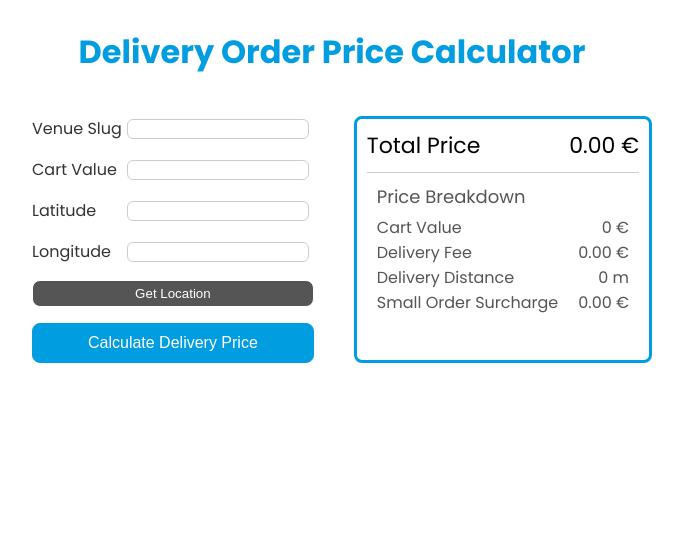
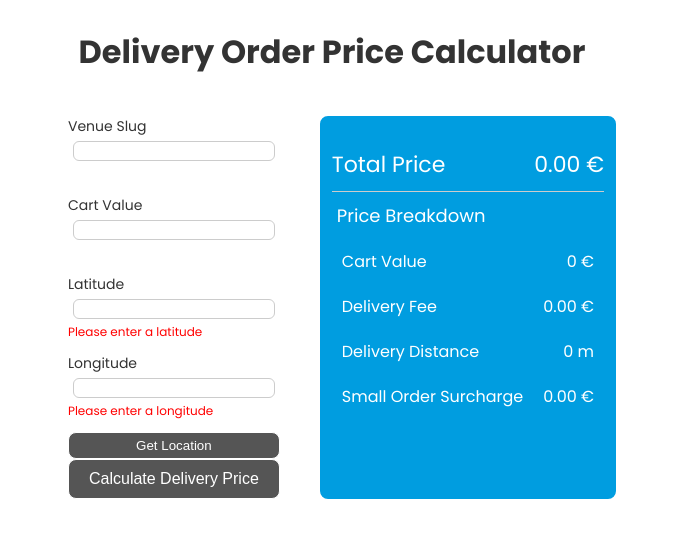
Before and after one commit to ito-miyuki/delivery-order-price-calculator, a React (Vite) app: page / in a window 1280 px wide. Shown: the top 538 px of the page, without its empty margins (308-991 px from the left). Built offline with nearby package versions, Linux system fonts and the light colour scheme.

Commit message:
added error handlings

```diff
--- a/src/App.css
+++ b/src/App.css
@@ -8,12 +8,9 @@
   align-items: center;
 }
 
-/* .container {
-  text-align: center;
-}  */
-
 h1 {
-  color: #009de0;
+  /* color: #009de0; */
+  color: #333;
   margin: 20px;
   text-align: center;
 }
@@ -30,4 +27,12 @@ h1 {
   .app-container {
     flex-direction: column;
   }
+
+  h1 {
+    /* color: #009de0; */
+    color: #333;
+    margin: 10px;
+    text-align: center;
+    font-size: 24px;
+  }
 }
--- a/src/App.tsx
+++ b/src/App.tsx
@@ -5,8 +5,8 @@ import { useState } from 'react';
 import type { FeeCalculationResult } from './utils/calculateFee';
 
 function App() {
-    const [venue, setVenue] = useState<string | undefined>('');
-    const [cartValue, setCartValue] = useState<number | null>(0);
+    const [venueSlug, setVenueSlug] = useState<string | undefined>('');
+    const [cartValue, setCartValue] = useState<number | null>(null);
     const [latitude, setLatitude] = useState<number | null>(null);
     const [longitude, setLongitude] = useState<number | null>(null);
 
@@ -31,8 +31,8 @@ function App() {
             </header>
             <div className='app-container'>
                 <Form
-                    venue={venue}
-                    setVenue={setVenue}
+                    venueSlug={venueSlug}
+                    setVenueSlug={setVenueSlug}
                     cartValue={cartValue}
                     setCartValue={setCartValue}
                     latitude={latitude}
--- a/src/components/DeliveryPrice.css
+++ b/src/components/DeliveryPrice.css
@@ -1,24 +1,26 @@
 .delivery-price-container {
     margin: 20px auto;
     border: solid;
+    background-color: rgba(0,157,224);
     border-color: rgba(0,157,224);
-    background-color: white;
-    border-width: medium;
+    /* background-color: white; */
+    border-width: 2px;
     border-radius: 8px;
-    padding: 10px;
-    color: #555;
+    padding: 30px 10px;
+    color: white;
 }
 
 .total-value {
     display: flex;
     justify-content: space-between;
     font-size: 22px;
-    color: black;
+    color: white;
 }
 
 .breakdown-value {
     display: flex;
     justify-content: space-between;
+    margin: 20px auto;
 }
 .breakdown-value .topic {
     margin: auto 10px;
@@ -30,19 +32,18 @@
 
 .divider {
     border: none;
-    border-top: 1px solid #ccc; /* 灰色の線 */
+    border-top: 1px solid #ccc;
     margin: 10px 0;
 }
 
 .delivery-price-container .total-price {
-    color: black;
+    /* color: black; */
     font-size: 24px;
 }
 
 .breakdown {
-    margin: 4px 0;
+    margin: 5px;
     font-size: 18px;
-    margin: 5px 10px;
 }
 
 @media only screen and (max-width: 768px) {
--- a/src/components/DeliveryPrice.tsx
+++ b/src/components/DeliveryPrice.tsx
@@ -18,21 +18,26 @@ function DeliveryPrice({
     return (
         <div className="delivery-price-container">
             <div className="total-value">
-                <span className="topic">Total Price</span><span className="value">{(total / 100).toFixed(2)} €</span>
+                <span className="topic">Total Price</span>
+                <span className="value" data-test-id="totalPrice" data-raw-value={total}>{(total / 100).toFixed(2)} €</span>
             </div>
             <hr className="divider" />
             <p className="breakdown">Price Breakdown</p>
             <div className="breakdown-value">
-                <span className="topic">Cart Value</span><span className="value">{cartValue ? cartValue : 0} €</span>
+                <span className="topic">Cart Value</span>
+                <span className="value" data-test-id="cartValue" data-raw-value={cartValue ? cartValue* 100 : 0}>{cartValue ? cartValue : 0} €</span>
             </div>
             <div className="breakdown-value">
-                <span className="topic">Delivery Fee</span><span className="value">{(deliveryFee / 100).toFixed(2)} €</span>
+                <span className="topic">Delivery Fee</span>
+                <span className="value" data-test-id="deliveryFee" data-raw-value={deliveryFee}>{(deliveryFee / 100).toFixed(2)} €</span>
             </div>
             <div className="breakdown-value">
-                <span className="topic">Delivery Distance</span><span className="value">{deliveryDis} m</span>
+                <span className="topic">Delivery Distance</span>
+                <span className="value" data-test-id="deliveryDistance" data-raw-value={deliveryDis}>{deliveryDis} m</span>
             </div>
             <div className="breakdown-value">
-                <span className="topic">Small Order Surcharge</span><span className="value">{(surcharge / 100).toFixed(2)} €</span>
+                <span className="topic">Small Order Surcharge</span>
+                <span className="value" data-test-id="smallOrderSurcharge" data-raw-value={surcharge}>{(surcharge / 100).toFixed(2)} €</span>
             </div>
         </div>
     );
--- a/src/components/Form.css
+++ b/src/components/Form.css
@@ -12,20 +12,20 @@
     flex-direction: column;
     /* align-items: center; */
     padding: 20px;
-    gap: 16px;
+    /* gap: 4px; */
 }
 
 .form-group {
     display: flex;
-    justify-content: space-between;
-    align-items: center;
+    flex-direction: column;
     width: 100%;
+    gap: 4px;
 }
 
 label {
     flex: 1;
     text-align: left;
-    font-size: 16px;
+    font-size: 14px;
     color: #333;
 }
 
@@ -45,9 +45,10 @@ button {
 }
 
 .submit-button {
-    background-color: rgba(0,157,224);
+    /* background-color: rgba(0,157,224); */
+    background-color: rgba(85,85,85);
     border: 1px solid;
-    border-color: rgba(0,157,224);
+    /* border-color: rgba(0,157,224); */
     border-radius: 8px;
     color: white;
     padding: 10px 20px;
@@ -62,7 +63,8 @@ button {
 
 
 .submit-button:hover {
-    background-color: rgba(0,157,224,0.8);
+    /* background-color: rgba(0,157,224,0.8); */
+    background-color: rgba(85,85,85,0.8);
     transform: scale(1.05);
 }
 
@@ -71,12 +73,20 @@ button {
     transform: scale(1.05);
 }
 
+.error-message {
+    color: red;
+    font-size: 12px;
+    margin-top: 0px;
+    min-height: 16px; /* エラーメッセージの高さを確保 */
+    display: flex;
+    align-items: center; /* 中央揃え */
+}
+
 
 @media only screen and (max-width: 768px) {
 
     .form{
-        padding: 20px;
-        gap: 16px;
+        padding: 0px;
     }
 
     input {
@@ -86,4 +96,9 @@ button {
         margin-left: 5px;
         margin-right: 5px;
     }
+
+    .error-message {
+        margin: 2px 0px;
+        display: flex;
+    }
 }
--- a/src/components/Form.tsx
+++ b/src/components/Form.tsx
@@ -3,34 +3,70 @@ import calculateFee from "../utils/calculateFee";
 import fetchVenue from "../utils/fetchVenue";
 import { FeeCalculationResult } from "../utils/calculateFee";
 import "./Form.css"
+import { useState } from "react";
 
 type FormProps = {
-    venue: string | undefined;
-    setVenue: React.Dispatch<React.SetStateAction<string | undefined>>;
+    venueSlug: string | undefined;
+    setVenueSlug: React.Dispatch<React.SetStateAction<string | undefined>>;
     cartValue: number | null;
     setCartValue: React.Dispatch<React.SetStateAction<number | null>>;
     latitude: number | null;
     setLatitude: React.Dispatch<React.SetStateAction<number | null>>;
     longitude: number | null;
     setLongitude: React.Dispatch<React.SetStateAction<number | null>>;
-    // setOrderMinimum: React.Dispatch<React.SetStateAction<number>>;
     updateFeesState: (result: FeeCalculationResult) => void;
     total: number | null
 };
 
 function Form({
-    venue,
-    setVenue,
+    venueSlug,
+    setVenueSlug,
     cartValue,
     setCartValue,
     latitude,
     setLatitude,
     longitude,
     setLongitude,
-    // setOrderMinimum,
     updateFeesState,
-    // total
-}: FormProps) {
+    }: FormProps) {
+
+    const [cartValueError, setCartValueError] = useState<string | null>(null);
+    const [inputCartValue, setInputCartValue] = useState<string>(""); // 入力中の値
+
+    const [venueSlugError, setVenueSlugError] = useState<string | null>(null);
+
+    const handleCartValueChange = (value: string) => {
+            setInputCartValue(value); // 入力中の値をそのまま保存
+
+        // 空の場合
+        if (value === "") {
+            setCartValue(null);
+            return;
+        }
+
+        // 正規表現で数値形式を検証（小数点を許可）
+        const validNumberRegex = /^[+-]?(\d+(\.\d*)?|\.\d+)$/;
+        if (!validNumberRegex.test(value)) {
+            setCartValueError("Cart value must be a valid number.");
+            return;
+        }
+
+        // 数値に変換してバリデーション
+        const numericValue = parseFloat(value);
+        if (numericValue <= 0) {
+            setCartValueError("Cart value must be greater than 0.");
+        } else {
+            setCartValueError(null); // エラーをクリア
+        }
+
+        // 正常な数値として保持
+        setCartValue(numericValue);
+
+        // const numericValue = parseFloat(value);
+        // if (!isNaN(numericValue)) {
+        //     setCartValue(numericValue);
+        // }
+    };
 
     const handleGetLocation = (e: React.MouseEvent) => {
         e.preventDefault();
@@ -50,24 +86,25 @@ function Form({
         }
     };
 
-    /*
-    //     getCurrentPosition() はコールバック関数を引数として渡す。
-    //     ひとつは成功した時に何をしたいかの関数
-    //     もうひとつは失敗した時に何をしたいかを明示する関数
-    //     みっつめはオプショナル。位置情報取得時の設定を指定するオプションオブジェクト
-    //     */
-
     const handleSubmit = async (e: React.FormEvent) => {
         e.preventDefault();
 
-        const venueData = await fetchVenue(venue);
+        // venue slug
+        if (!venueSlug) {
+            setVenueSlugError("Venue slug is required.");
+        }
+
+        const venueData = await fetchVenue(venueSlug);
         if (!venueData) {
-            console.error("Venue data is null.");
+            setVenueSlugError("Please check the venue slug."); //venue data(latitude,longitude, orderMinimum, basePrice,DistanceRange[])をここにsaveする
             return;
         }
+        setVenueSlugError(null);
 
-        // setOrderMinimum(venueData.orderMinimum); // 最小注文額を App に設定
-
+        if (cartValue === null || cartValue < 0) {
+            setCartValueError("Cart value cannot be negative.");
+            return;
+        }
         // 計算結果を取得
         const result = calculateFee({
             cartValue: cartValue,
@@ -80,7 +117,6 @@ function Form({
             distanceRanges: venueData.distanceRanges
         });
 
-        // 計算結果を App に渡す
         updateFeesState(result);
     };
 
@@ -91,31 +127,47 @@ function Form({
                     <label>Venue Slug</label>
                     <input
                         type="text"
-                        value={venue}
-                        onChange={(e) => setVenue(e.target.value)}
+                        value={venueSlug}
+                        onChange={(e) => setVenueSlug(e.target.value)}
                         data-test-id="venueSlug"
-                        data-raw-value={venue}
+                        data-raw-value={venueSlug}
                     />
+                    {venueSlugError ? (
+                        <p className="error-message" role="alert">{venueSlugError}</p>
+                        ) : (
+                        <p className="error-message" role="alert">{"\u00A0"}</p> // 空白を表示
+                    )}
                 </div>
                 <div className="form-group">
                     <label>Cart Value</label>
                     <input
-                        type="number"
-                        value={cartValue || ""}
-                        onChange={(e) => setCartValue(Number(e.target.value))}
+                        type="text"
+                        value={inputCartValue}
+                        onChange={(e) => handleCartValueChange(e.target.value)} // 入力変更時の処理
                         data-test-id="cartValue"
-                        data-raw-value={cartValue ? cartValue* 100 : 0}
+                        data-raw-value={cartValue !== null ? cartValue * 100 : ""}
                     />
+                    {cartValueError ? (
+                        <p className="error-message" role="alert">{cartValueError}</p>
+                    ) : (
+                        <p className="error-message" role="alert">{"\u00A0"}</p> // 空白を表示
+                    )}
                 </div>
+
                 <div className="form-group">
                     <label>Latitude</label>
                     <input
                         type="number"
                         value={latitude || ""}
                         onChange={(e) => setLatitude(Number(e.target.value))}
-                        data-test-id="latitude"
+                        data-test-id="userLatitude"
                         data-raw-value={latitude}
                     />
+                    {!latitude ? (
+                        <p className="error-message" role="alert">Please enter a latitude</p>
+                    ) : (
+                        <p className="error-message" role="alert">{"\u00A0"}</p> // 空白を表示
+                    )}
                 </div>
                 <div className="form-group">
                     <label>Longitude</label>
@@ -123,11 +175,16 @@ function Form({
                         type="number"
                         value={longitude || ""}
                         onChange={(e) => setLongitude(Number(e.target.value))}
-                        data-test-id="longitude"
+                        data-test-id="userLongitude"
                         data-raw-value={longitude}
                     />
+                    {!longitude ? (
+                        <p className="error-message" role="alert">Please enter a longitude</p>
+                    ) : (
+                        <p className="error-message" role="alert">{"\u00A0"}</p> // 空白を表示
+                    )}
                 </div>
-                <button className="location-button" type="button" onClick={handleGetLocation}>
+                <button className="location-button" type="button" data-test-id="getLocation" onClick={handleGetLocation}>
                     Get Location
                 </button>
                 <button className="submit-button"type="submit">Calculate Delivery Price</button>
--- a/src/index.css
+++ b/src/index.css
@@ -3,7 +3,7 @@
 :root {
   font-family: 'Poppins', Inter, ystem-ui, Avenir, Helvetica, Arial, sans-serif;
   font-weight: 400;
-  color: black;
+  color: #333;
   background-color: white;
   font-synthesis: none; /* when there is no bold/italic etc in the specified font, it doesn't do anything*/
   height: 100%;
--- a/src/utils/calculateFee.ts
+++ b/src/utils/calculateFee.ts
@@ -18,7 +18,7 @@ const calculateDistance = (
         Math.sin(dLon / 2);
 
     const c = 2 * Math.atan2(Math.sqrt(a), Math.sqrt(1 - a));
-    return Math.round(R * c * 1000); // 距離 (km)
+    return Math.round(R * c * 1000); // 距離 (m)
 };
 
 
--- a/src/utils/fetchVenue.ts
+++ b/src/utils/fetchVenue.ts
@@ -53,7 +53,7 @@ const fetchVenue = async (venueSlug: string | undefined): Promise<VenueData | nu
             basePrice,
             distanceRanges,
         });
-        return { latitude, longitude, orderMinimum, basePrice, distanceRanges};
+        return { latitude, longitude, orderMinimum, basePrice, distanceRanges };
     }
 
     console.error("Failed to fetch venue data from both endpoints.");
```
